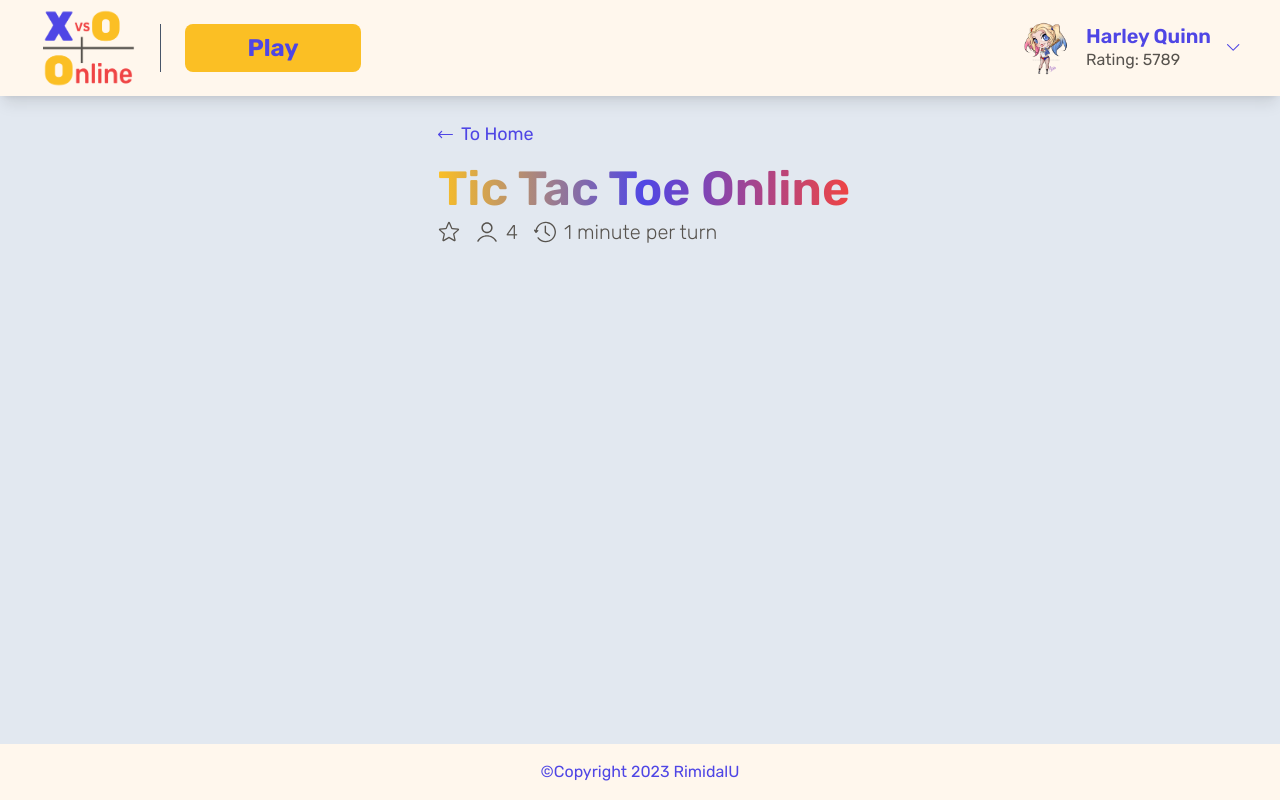
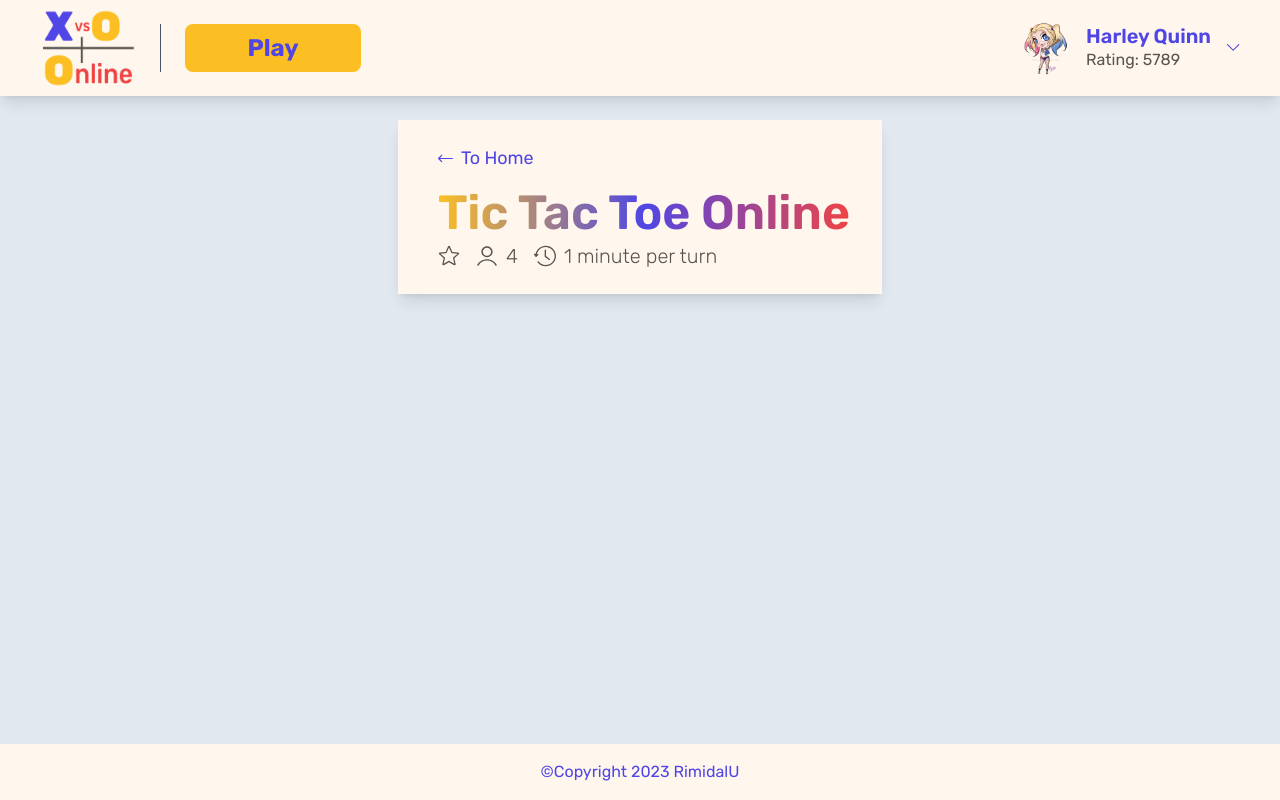
Before and after one commit to RimidalU/tic-tac-toe-online, a Next.js app: page / in a window 1280 px wide. Built offline with nearby package versions, Linux system fonts and the light colour scheme.

Commit message:
refactor: add wrapper to game layout

```diff
--- a/components/refactor-game/ui/Game-layout.tsx
+++ b/components/refactor-game/ui/Game-layout.tsx
@@ -1,3 +1,5 @@
+import clsx from "clsx";
+
 export function GameLayout({
   backLink,
   appTitle,
@@ -8,10 +10,12 @@ export function GameLayout({
   gameInfo: JSX.Element;
 }) {
   return (
-    <section className="pl-2">
-      {backLink}
-      {appTitle}
-      {gameInfo}
+    <section className="bg-orange-50 shadow-lg px-8 py-6 mb-4">
+      <section className="pl-2">
+        {backLink}
+        {appTitle}
+        {gameInfo}
+      </section>
     </section>
   );
 }
```
